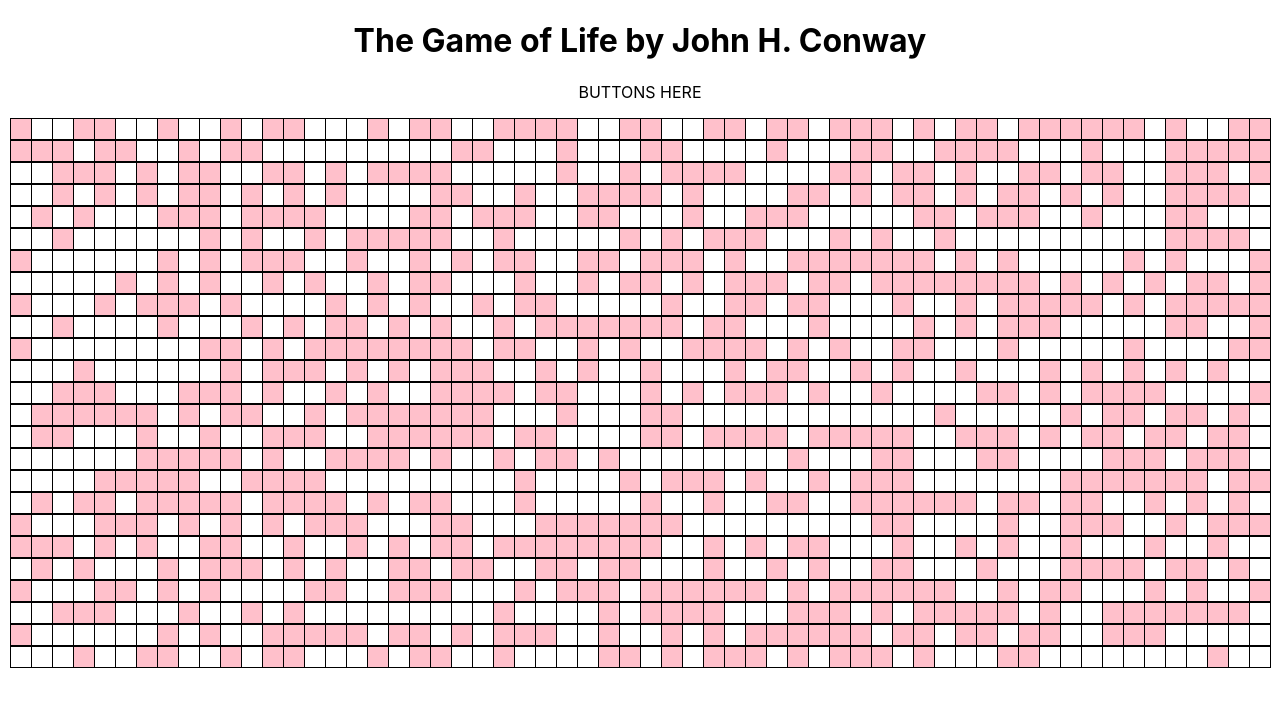
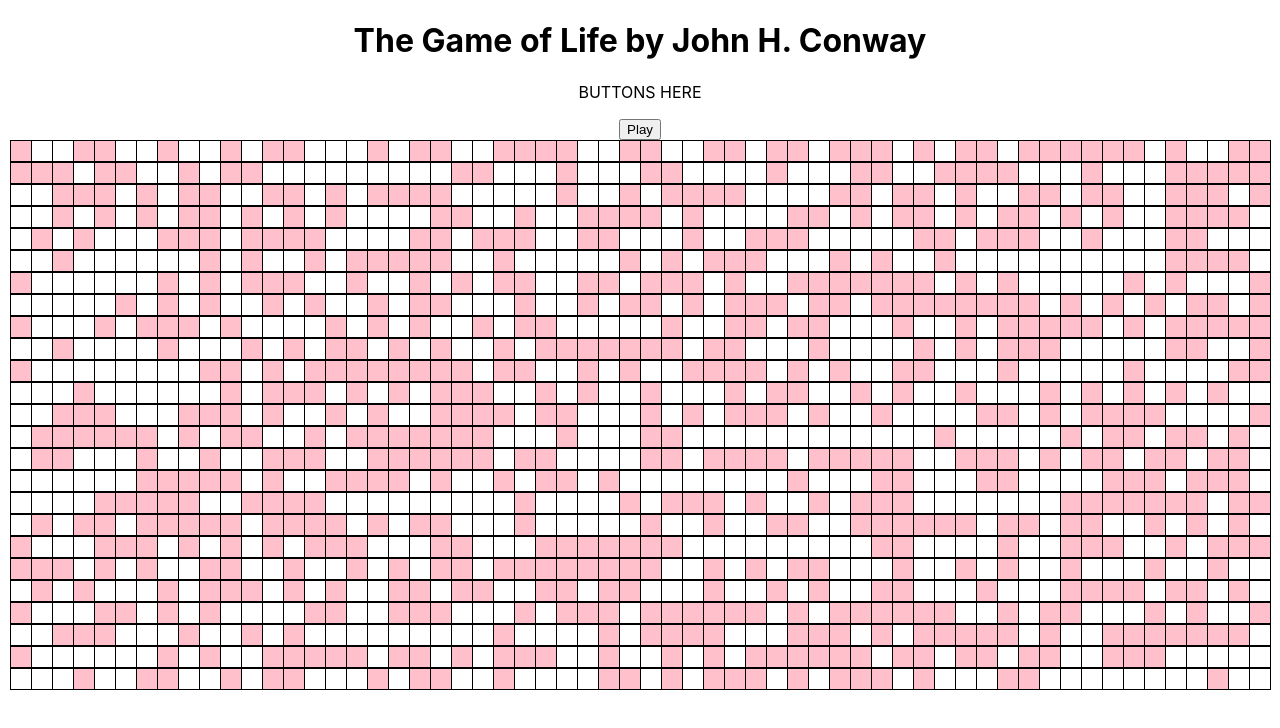
Before and after one commit to rizzarivincent/ca_gen, a React (Create React App) app: page / in a window 1280 px wide. Shown: the top 728 px of the page. Built offline with nearby package versions, Linux system fonts and the light colour scheme.

Commit message:
Correctly handled pause/play button presses, partially handling grid clicks

```diff
--- a/src/App.js
+++ b/src/App.js
@@ -12,6 +12,12 @@ const gameOfLifeSurvives = [false, false, true,  true,  false, false, false, fal
 
 class App extends Component {
 
+  constructor(props) {
+    super(props)
+    this.handleClick = this.handleClick.bind(this)
+    this.handlePauseButton = this.handlePauseButton.bind(this)
+  }
+
   createGridZeros = () => {
     return Array(numRows).fill(0).map(x => Array(numCols).fill(0))
   }
@@ -23,7 +29,13 @@ class App extends Component {
   handleClick = (i, j) => {
     let newGrid = JSON.parse(JSON.stringify(this.state.grid))
     newGrid[i][j] = this.state.grid[i][j] ? 0 : 1
+    console.log("Updating the grid!")
     this.setState({grid: newGrid})
+  }
+
+  handlePauseButton = () => {
+    let running = this.state.running
+    this.setState({running: !running})
   }
 
   neighbors = (x, y, grid) => {
@@ -74,9 +86,7 @@ class App extends Component {
       <div style={{ justifyContent: 'center', alignContent: 'center', textAlign: 'center' }}>
         <h1>The Game of Life by John H. Conway</h1>
         <p>BUTTONS HERE</p>
-        {/* <button onClick={
-          this.setState(prevState => ({ running: !prevState.running }))
-        }>{this.state.running ? "Pause" : "Play"}</button> */}
+        <button onClick={this.handlePauseButton}>{this.state.running ? "Pause" : "Play"}</button>
         <Grid grid={this.state.grid} clickHandler={this.handleClick} />
       </div>
     )
```
